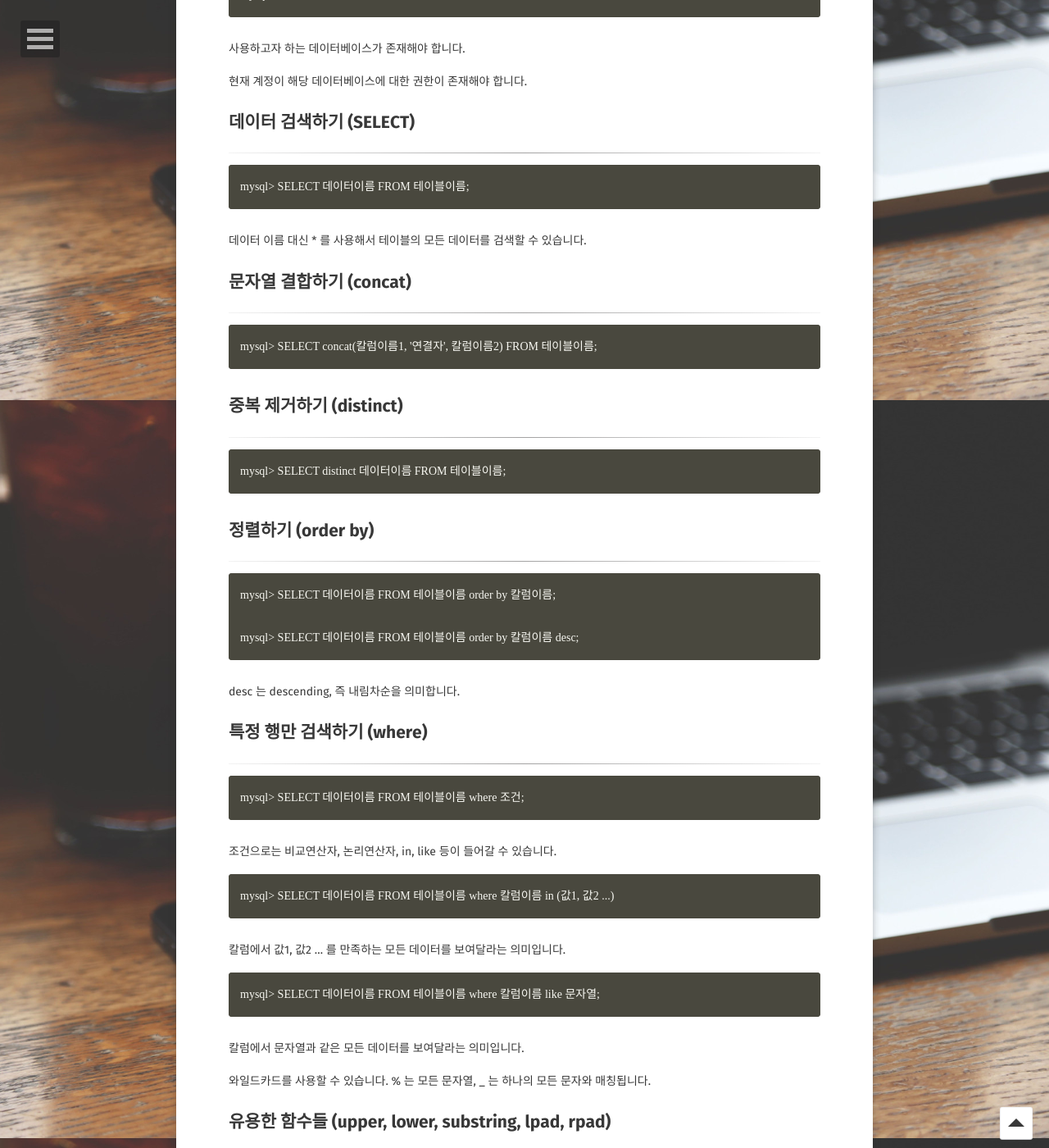
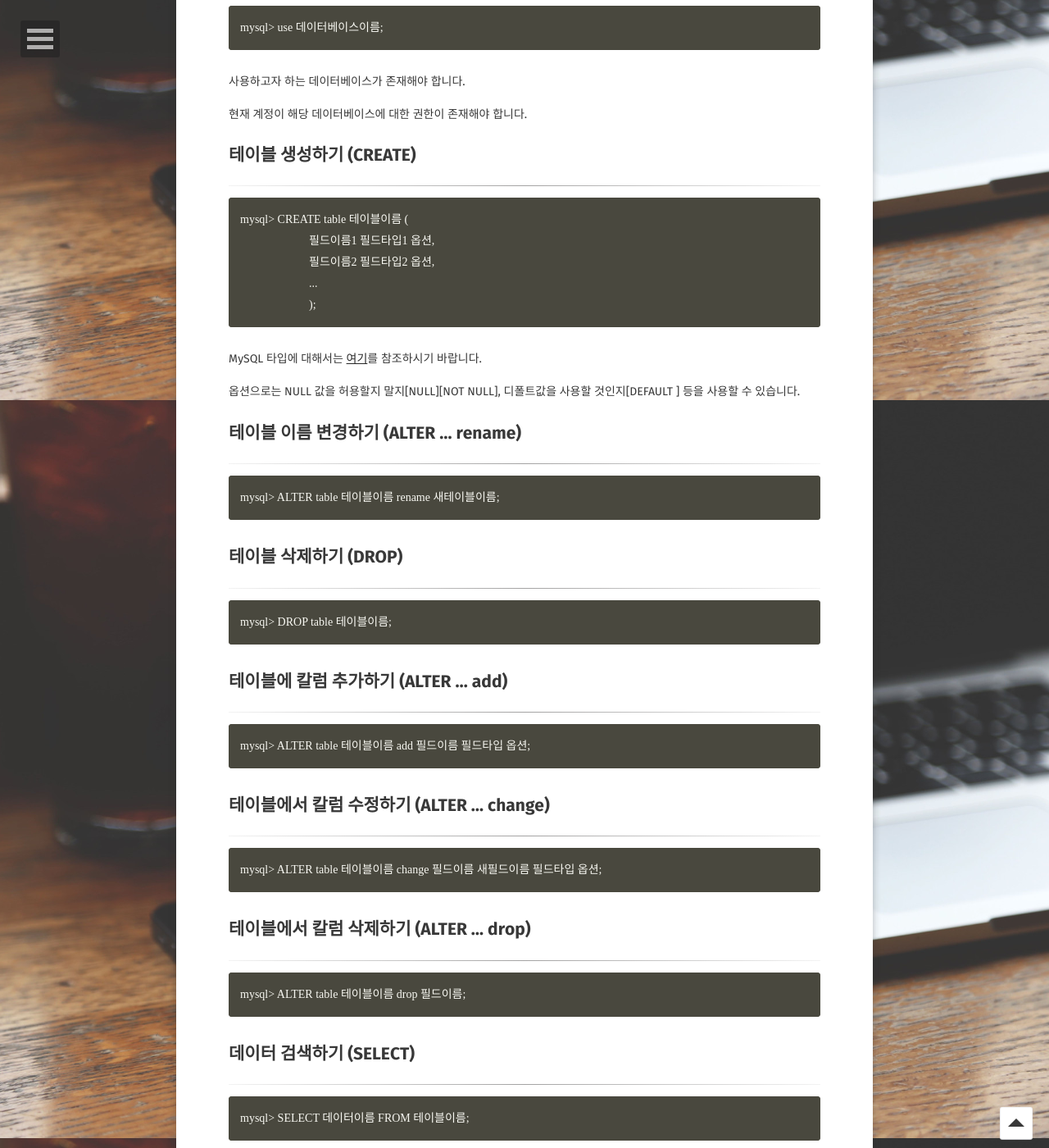
Before and after one commit to woojin-hwang/woojin-hwang.github.io, a Jekyll site: the page built from _posts/2020-01-19-mysql.md, in a window 1280 px wide and 1400 px high, scrolled down 3112 px. Shown: the whole window at 82% size. Built offline with Jekyll 4.4.1, drawn with Linux system fonts in a browser that asks for light colours; some web fonts are replaced; some of the changed text lies outside the part shown.

Commit message:
update the post #mysql

```diff
--- a/_posts/2020-01-19-mysql.md
+++ b/_posts/2020-01-19-mysql.md
@@ -16,7 +16,9 @@
 
 ---
 
-    > brew install mysql
+{% highlight bash %}
+brew install mysql
+{% endhighlight %}
 
 ## MySQL 서버 실행하기
 
@@ -62,7 +64,9 @@
 
 ---
 
-    mysql> create database 데이터베이스이름;
+{% highlight sql %}
+create database 데이터베이스이름;
+{% endhighlight %}
 
 ## 사용자 계정 생성하기
 
@@ -124,6 +128,50 @@
 
 현재 계정이 해당 데이터베이스에 대한 권한이 존재해야 합니다.
 
+## 테이블 생성하기 (CREATE)
+
+---
+
+    mysql> CREATE table 테이블이름 (
+    			필드이름1 필드타입1 옵션,
+    			필드이름2 필드타입2 옵션,
+    			...
+    			);
+
+MySQL 타입에 대해서는 [여기](https://www.w3resource.com/mysql/mysql-data-types.php)를 참조하시기 바랍니다.
+
+옵션으로는 NULL 값을 허용할지 말지[NULL][NOT NULL], 디폴트값을 사용할 것인지[DEFAULT ] 등을 사용할 수 있습니다.
+
+## 테이블 이름 변경하기 (ALTER ... rename)
+
+---
+
+    mysql> ALTER table 테이블이름 rename 새테이블이름;
+
+## 테이블 삭제하기 (DROP)
+
+---
+
+    mysql> DROP table 테이블이름;
+
+## 테이블에 칼럼 추가하기 (ALTER ... add)
+
+---
+
+    mysql> ALTER table 테이블이름 add 필드이름 필드타입 옵션;
+
+## 테이블에서 칼럼 수정하기 (ALTER ... change)
+
+---
+
+    mysql> ALTER table 테이블이름 change 필드이름 새필드이름 필드타입 옵션;
+
+## 테이블에서 칼럼 삭제하기 (ALTER ... drop)
+
+---
+
+    mysql> ALTER table 테이블이름 drop 필드이름;
+
 ## 데이터 검색하기 (SELECT)
 
 ---
@@ -142,15 +190,15 @@
 
 ---
 
-    mysql> SELECT distinct 데이터이름 FROM 테이블이름;
+    mysql> SELECT distinct 데이터이름;
 
 ## 정렬하기 (order by)
 
 ---
 
-    mysql> SELECT 데이터이름 FROM 테이블이름 order by 칼럼이름;
+    mysql> SELECT 데이터이름 order by 칼럼이름;
 
-    mysql> SELECT 데이터이름 FROM 테이블이름 order by 칼럼이름 desc;
+    mysql> SELECT 데이터이름 order by 칼럼이름 desc;
 
 desc 는 descending, 즉 내림차순을 의미합니다.
 
@@ -158,21 +206,27 @@
 
 ---
 
-    mysql> SELECT 데이터이름 FROM 테이블이름 where 조건;
+    mysql> SELECT 데이터이름 where 조건;
 
 조건으로는 비교연산자, 논리연산자, in, like 등이 들어갈 수 있습니다.
 
-    mysql> SELECT 데이터이름 FROM 테이블이름 where 칼럼이름 in (값1, 값2 ...)
+    mysql> SELECT 데이터이름 where 칼럼이름 in (값1, 값2 ...)
 
 칼럼에서 값1, 값2 ... 를 만족하는 모든 데이터를 보여달라는 의미입니다.
 
-    mysql> SELECT 데이터이름 FROM 테이블이름 where 칼럼이름 like 문자열;
+    mysql> SELECT 데이터이름 where 칼럼이름 like 문자열;
 
 칼럼에서 문자열과 같은 모든 데이터를 보여달라는 의미입니다.
 
 와일드카드를 사용할 수 있습니다. % 는 모든 문자열, _ 는 하나의 모든 문자와 매칭됩니다.
 
-## 유용한 함수들 (upper, lower, substring, lpad, rpad)
+## 타입을 변경하기 (cast as)
+
+---
+
+    mysql> SELECT cast(표현식 as 타입);
+
+## 그 외 유용한 함수들 (upper, lower, substring, lpad, rpad)
 
 ---
 
@@ -191,3 +245,43 @@
 lpad 는 만약 정수값이 문자열의 길이보다 크다면 왼쪽부터 빈 공간을 대체문자로 채웁니다. rpad 는 같은 방식으로 오른쪽부터 채웁니다.
 
 이 외외도 정말 많은 함수들이 존재합니다. 한번 찾아서 시도해보시기 바랍니다.
+
+## 그룹 함수
+
+---
+
+지금까지 함수들은 모두 여러개의 칼럼에 대해서 여러개의 칼럼을 결과로 출력했습니다. 25개의 데이터가 있으면 함수에 대한 25개의 결과값이 반환되는 식입니다. 그러나 여러 개의 칼럼에 대해 하나의 결과만을 반환하는 함수도 있습니다. 이를 그룹함수라고 합니다.
+
+    mysql> SELECT count(표현식);
+
+그룹함수에는 count 이외에도 avg, min, max, sum 등의 이름만 봐도 무슨일을 할 지 느낌이 오는 함수들이 있습니다.
+
+## 칼럼별로 분리하기 (group by)
+
+---
+
+    mysql> SELECT count(표현식) group by 칼럼이름;
+
+그룹 함수와 일반 함수를 혼용해서 사용할 때 주의하시기 바랍니다. 오라클 데이터베이스는 이러한 경우 에러를 발생시키지만 MySQL 은 그러지 않습니다.
+
+## 데이터 입력하기 (INSERT)
+
+---
+
+    mysql> INSERT INTO 테이블명(필드1, 필드2, 필드3 ... ) VALUES (값1, 값2, 값3 ... );
+
+필드명은 생략할 수 있습니다.
+
+## 데이터 갱신하기 (UPDATE)
+
+---
+
+    mysql> UPDATE 테이블이름 SET 필드1=값1 필드2=값2, 필드3=값3 ... WHERE 조건식;
+
+## 데이터 삭제하기 (DELETE)
+
+---
+
+    mysql> DELETE FROM 테이블명 WHERE 조건식;
+
+데이터를 갱신하거나 삭제하는 경우, 조건식을 잘못 쓰거나 하는 경우 데이터베이스에 치명적인 행동을 저질러버릴 수 있습니다. 그래서 보통 직접 코드를 수행하기 전에 테스트코드를 수행하는 편이 훨씬 안전합니다.
```
